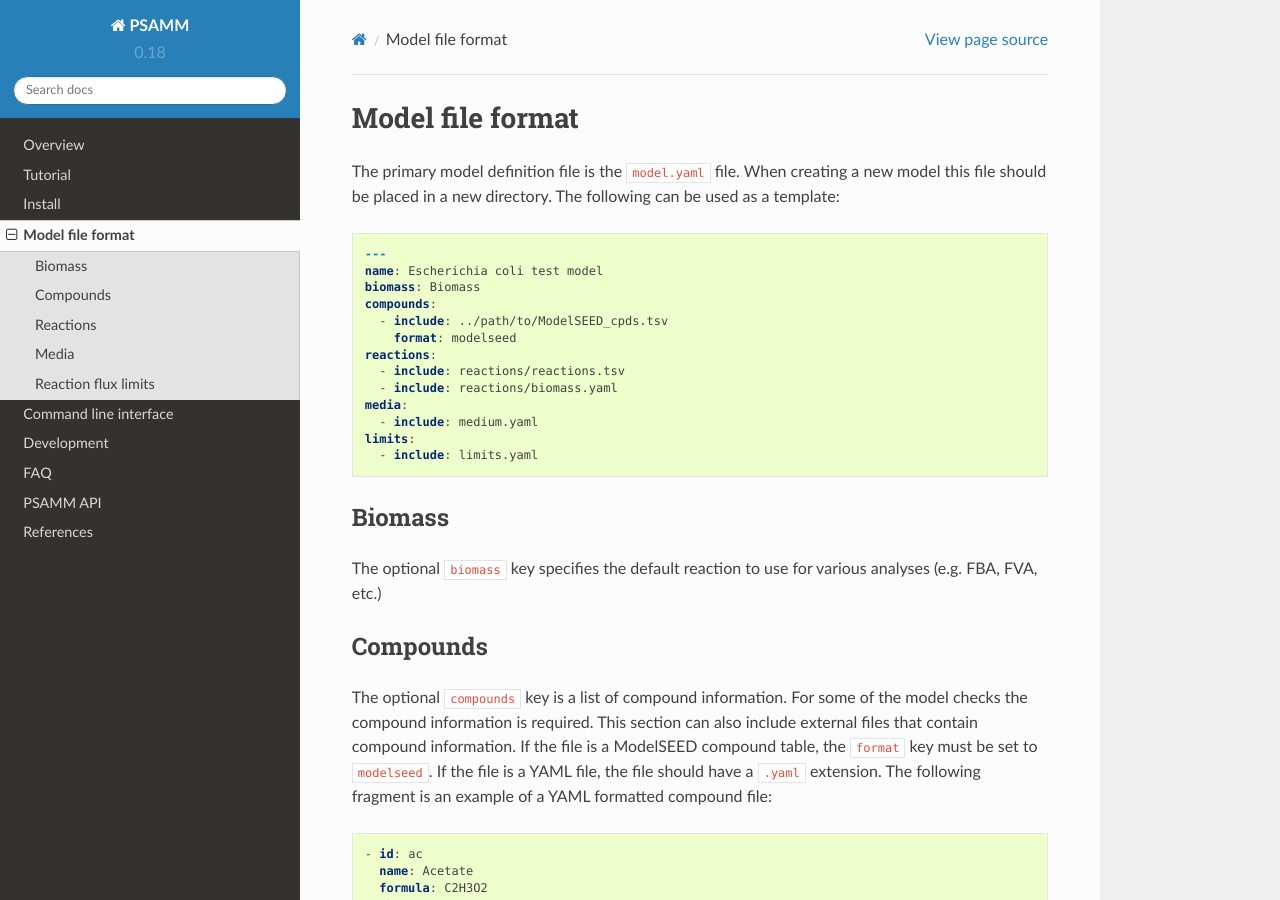
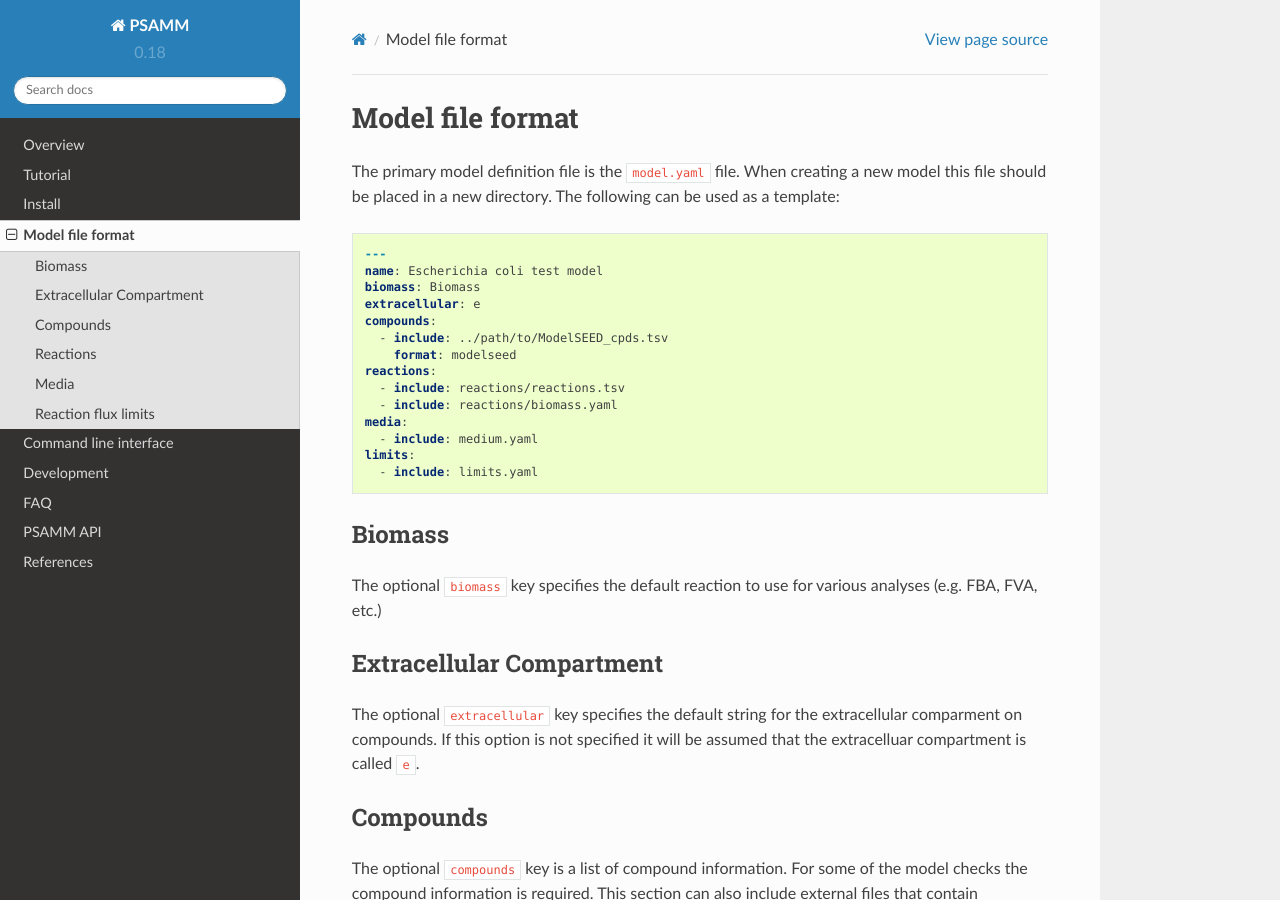
Before and after one commit to zhanglab/psamm, a Sphinx documentation site: the page built from docs/file_format.rst, in a window 1280 px wide and 900 px high. Built offline with Sphinx 7.4.7 and the Read the Docs theme 2.0.0, drawn with Linux system fonts in a browser that asks for light colours; the version number is read from the project's files by our own code.

Commit message:
Added description of extraceullular compartment to documentation for model file format

```diff
--- a/docs/file_format.rst
+++ b/docs/file_format.rst
@@ -11,6 +11,7 @@ used as a template:
     ---
     name: Escherichia coli test model
     biomass: Biomass
+    extracellular: e
     compounds:
       - include: ../path/to/ModelSEED_cpds.tsv
         format: modelseed
@@ -27,6 +28,13 @@ Biomass
 
 The optional ``biomass`` key specifies the default reaction to use for
 various analyses (e.g. FBA, FVA, etc.)
+
+Extracellular Compartment
+-------------------------
+
+The optional ``extracellular`` key specifies the default string for
+the extracellular comparment on compounds. If this option is not
+specified it will be assumed that the extracelluar compartment is called ``e``.
 
 Compounds
 ---------
```
